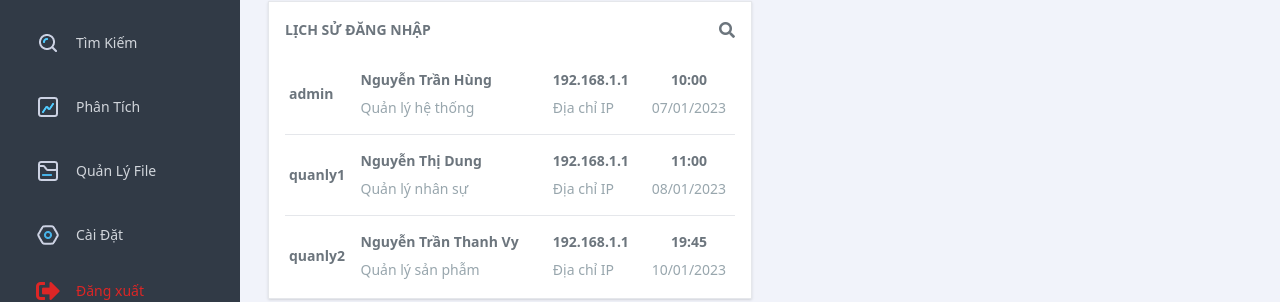
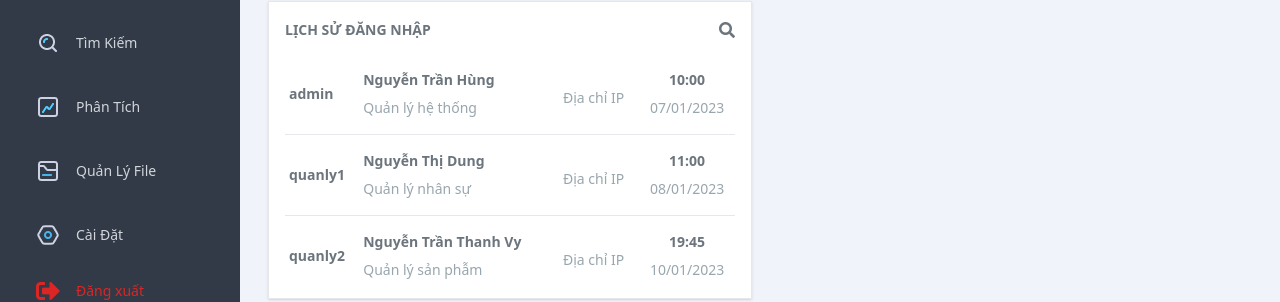
Before and after one commit to hungit1993qt/app, a React (Create React App) app: page / in a window 1280 px wide. Shown: the part 365-667 px from the top of the page. Built offline with nearby package versions, Linux system fonts and the light colour scheme; no server answers.

Commit message:
build login historysss

```diff
--- a/src/Pages/LoginHistory/LoginHistory.tsx
+++ b/src/Pages/LoginHistory/LoginHistory.tsx
@@ -1,8 +1,20 @@
+import axios from "axios";
 import { RootState } from "configStore";
 import { useSelector } from "react-redux";
+import { useState, useEffect } from "react";
 
 const LoginHistory = () => {
   const { openSideBar } = useSelector((state: RootState) => state.auth);
+  const [ip, setIP] = useState('');
+  const getData = async () => {
+    const res = await axios.get('https://geolocation-db.com/json/')
+    console.log(res.data);
+    setIP(res.data.IPv4)
+  }
+  useEffect(() => {
+
+    getData()
+  }, [])
   const data = [
     {
       account: "admin",
@@ -65,7 +77,7 @@ const LoginHistory = () => {
                       </p>
                     </td>
                     <td className="text-sm py-4 px-1 whitespace-nowrap dark:text-white">
-                      <span className="">192.168.1.1</span>
+                      <span className="">{ip}</span>
                       <p className=" font-normal  pt-2 text-descript-light whitespace-nowrap">
                         Địa chỉ IP
                       </p>
```
